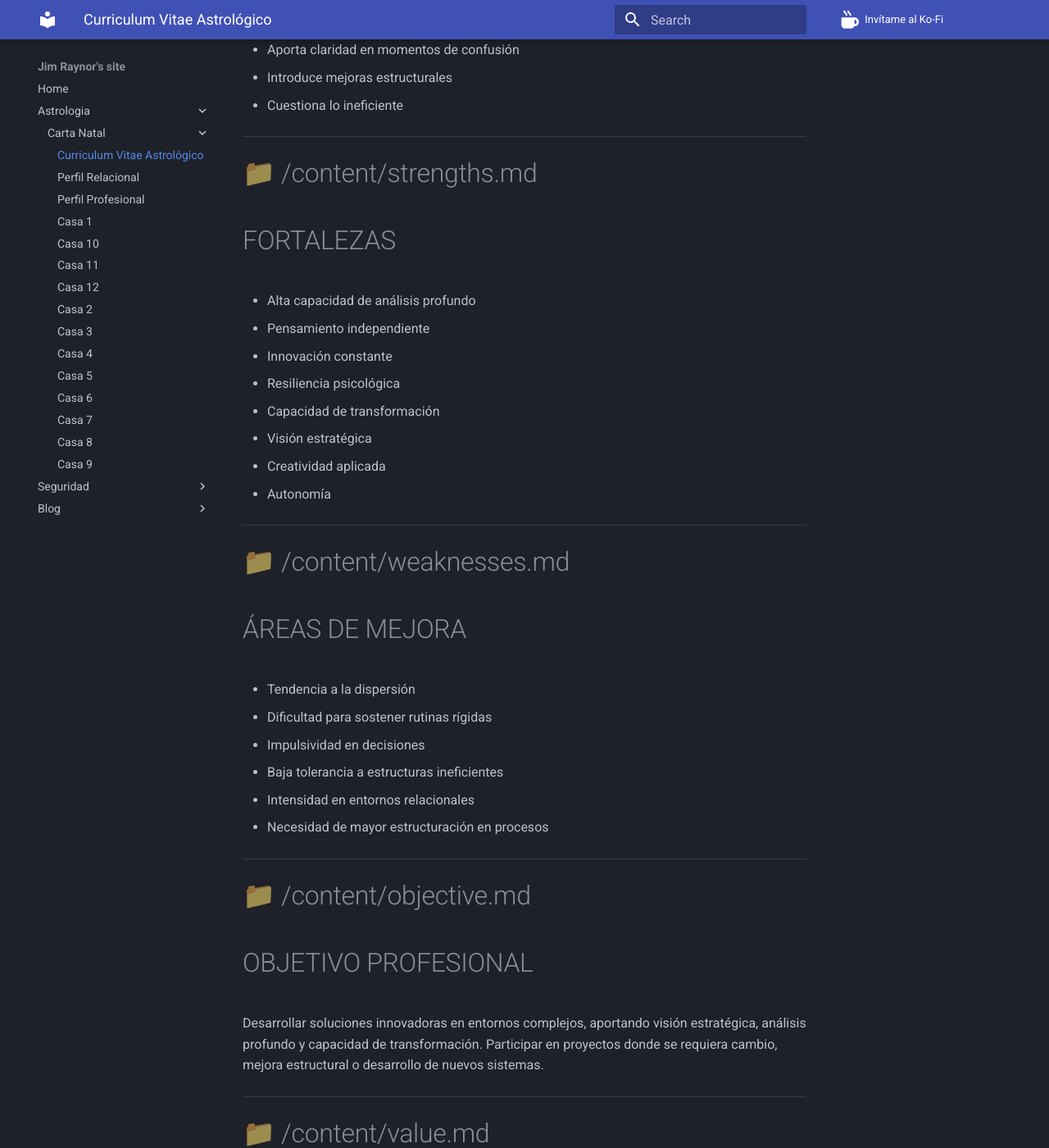
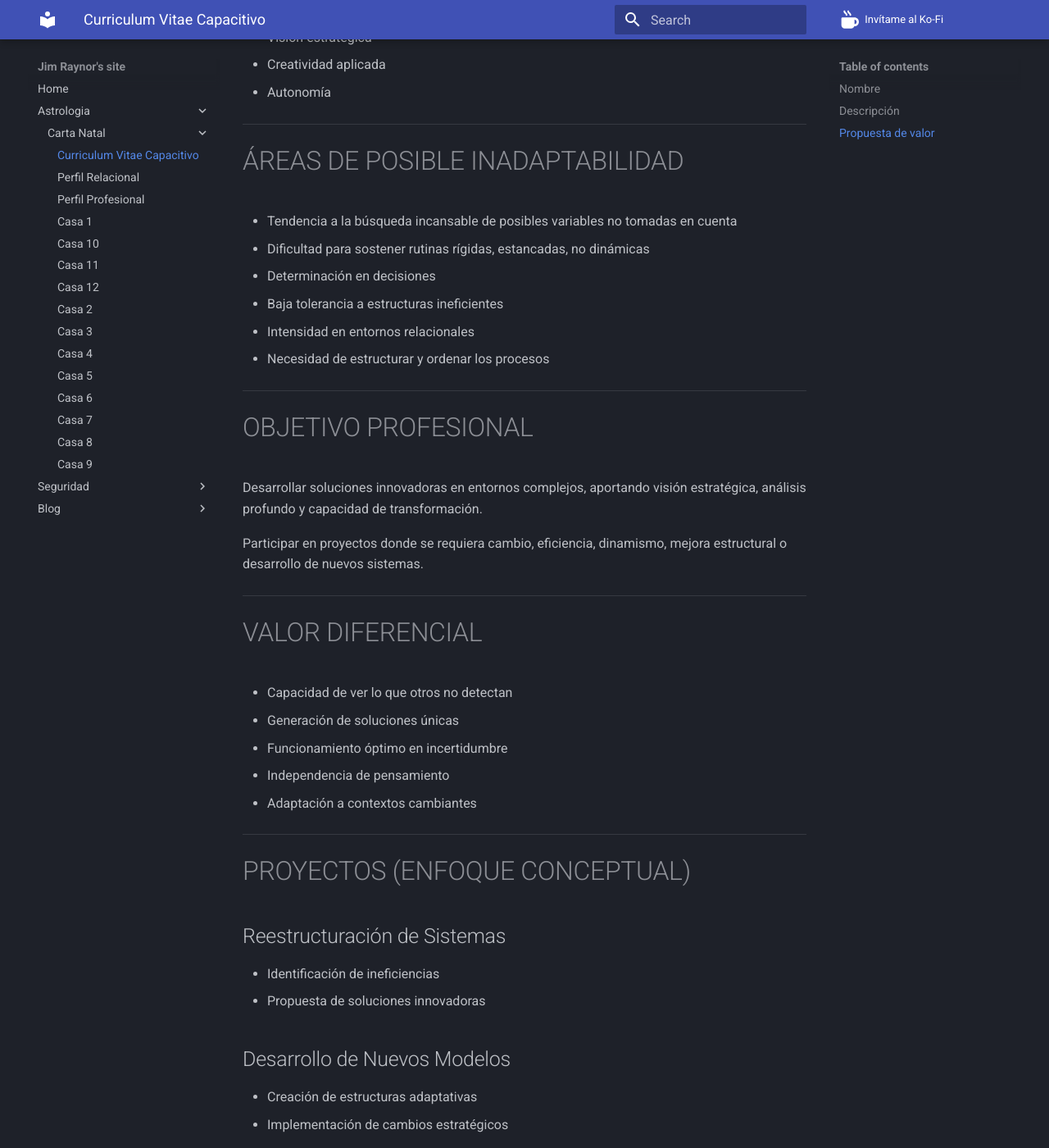
Before and after one commit to jimraynor88/blog, an MkDocs documentation site: the page built from docs/Astrologia/Carta_Natal/curriculum_vitae_capacitivo.md, in a window 1280 px wide and 1400 px high, scrolled down 3806 px. Shown: the whole window at 82% size. Built offline with MkDocs 1.6.1 and Material for MkDocs 9.7.7, drawn with Linux system fonts in a browser that asks for light colours; some of the changed text lies outside the part shown.

Commit message:
Update and rename curriculum_vitae_astrologico.md to curriculum_vitae_capacitivo.md

```diff
--- a/docs/Astrologia/Carta_Natal/curriculum_vitae_astrologico.md
+++ b/docs/Astrologia/Carta_Natal/curriculum_vitae_capacitivo.md
@@ -1,20 +1,19 @@
 ---
 layout: post
-tags: []
-categories: []
+tags: [Currículum]
+categories: [Currículum]
 #date: 2019-06-25 13:14:15
 #excerpt: ''
 #image: 'BASEURL/assets/blog/img/.png'
 #description:
 #permalink:
-title: 'Curriculum Vitae Astrológico'
+title: 'Curriculum Vitae Capacitivo'
 ---
 
 
 
 
 ----
-# 📁 /content/_index.md
 # PERFIL
 
 ## Nombre
@@ -31,7 +30,6 @@
 
 ---
 
-# 📁 /content/experience.md
 # EXPERIENCIA (ENFOQUE FUNCIONAL)
 
 ## Estrategia y Análisis
@@ -56,7 +54,6 @@
 
 ---
 
-# 📁 /content/education.md
 # FORMACIÓN (CAPACIDADES DE APRENDIZAJE)
 
 ## Aprendizaje Autónomo
@@ -76,7 +73,7 @@
 
 ---
 
-# 📁 /content/skills.md
+
 # HABILIDADES
 
 ## Técnicas
@@ -99,7 +96,7 @@
 
 ---
 
-# 📁 /content/leadership.md
+
 # LIDERAZGO
 
 ## Estilo
@@ -119,7 +116,6 @@
 
 ---
 
-# 📁 /content/strengths.md
 # FORTALEZAS
 
 - Alta capacidad de análisis profundo
@@ -133,26 +129,25 @@
 
 ---
 
-# 📁 /content/weaknesses.md
-# ÁREAS DE MEJORA
+# ÁREAS DE POSIBLE INADAPTABILIDAD
 
-- Tendencia a la dispersión
-- Dificultad para sostener rutinas rígidas
-- Impulsividad en decisiones
+- Tendencia a la búsqueda incansable de posibles variables no tomadas en cuenta
+- Dificultad para sostener rutinas rígidas, estancadas, no dinámicas
+- Determinación en decisiones
 - Baja tolerancia a estructuras ineficientes
 - Intensidad en entornos relacionales
-- Necesidad de mayor estructuración en procesos
+- Necesidad de estructurar y ordenar los procesos
 
 ---
 
-# 📁 /content/objective.md
 # OBJETIVO PROFESIONAL
 
-Desarrollar soluciones innovadoras en entornos complejos, aportando visión estratégica, análisis profundo y capacidad de transformación. Participar en proyectos donde se requiera cambio, mejora estructural o desarrollo de nuevos sistemas.
+Desarrollar soluciones innovadoras en entornos complejos, aportando visión estratégica, análisis profundo y capacidad de transformación.
+
+Participar en proyectos donde se requiera cambio, eficiencia, dinamismo, mejora estructural o desarrollo de nuevos sistemas.
 
 ---
 
-# 📁 /content/value.md
 # VALOR DIFERENCIAL
 
 - Capacidad de ver lo que otros no detectan
@@ -163,7 +158,6 @@
 
 ---
 
-# 📁 /content/projects.md
 # PROYECTOS (ENFOQUE CONCEPTUAL)
 
 ## Reestructuración de Sistemas
```
